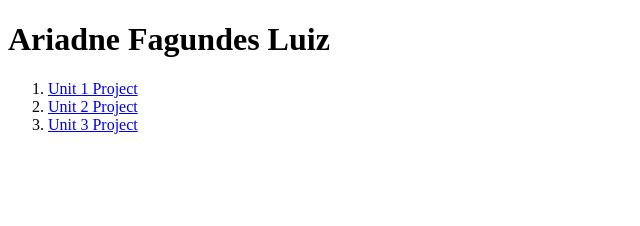
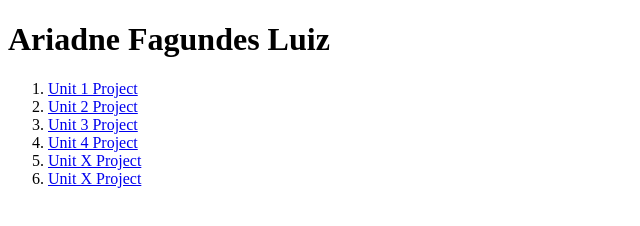
Before and after one commit to ariadnefagundes/ariadnefagundes.github.io, a plain HTML site: page index.html in a window 1280 px wide. Shown: the whole page, without its empty margins (0-640 px from the left). Drawn offline with Linux system fonts and the light colour scheme.

Commit message:
Update index.html

```diff
--- a/index.html
+++ b/index.html
@@ -12,6 +12,9 @@
       <li><a href="unit1"> Unit 1 Project</a></li>
       <li><a href="unit2"> Unit 2 Project</a></li>
       <li><a href="unit3"> Unit 3 Project</a></li>
+      <li><a href="unit4"> Unit 4 Project</a></li>
+      <li><a href="unit3"> Unit X Project</a></li>
+      <li><a href="unit3"> Unit X Project</a></li>
     </ol>
   </body>
 </html>
```
